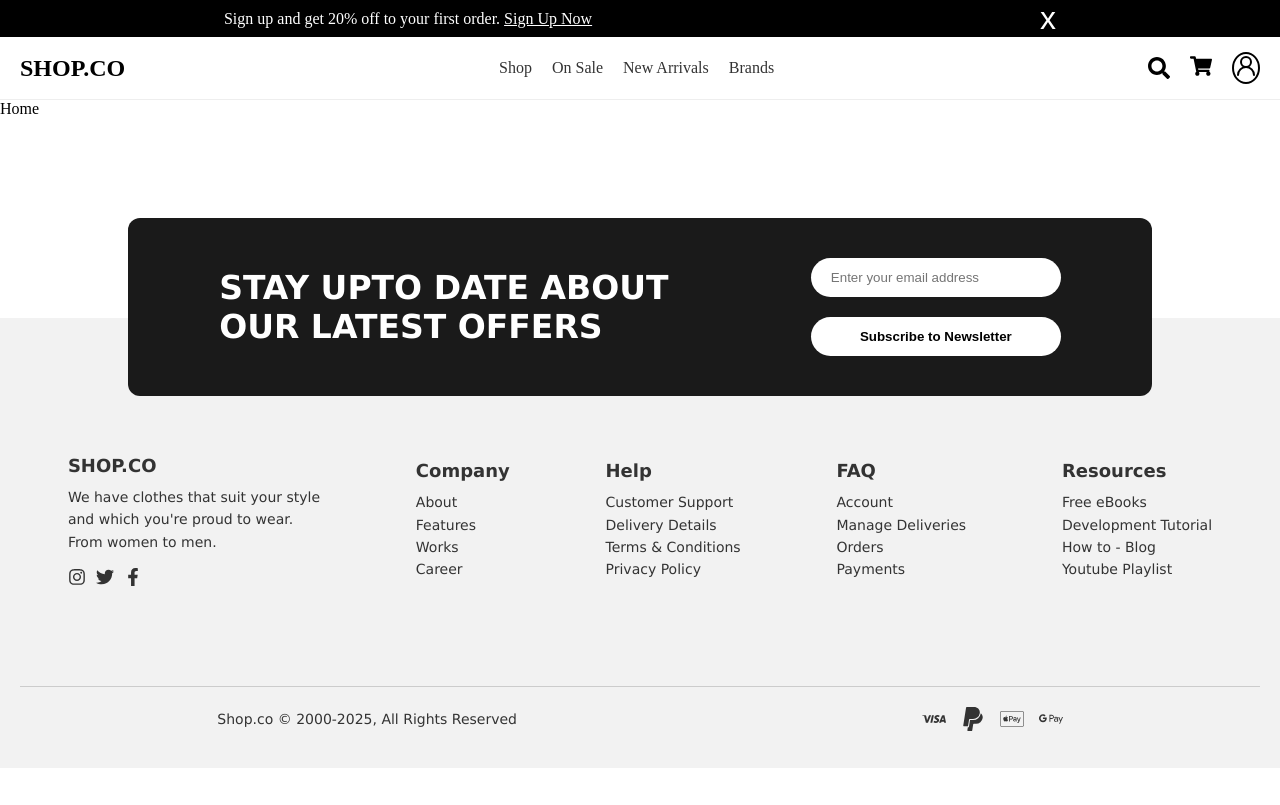
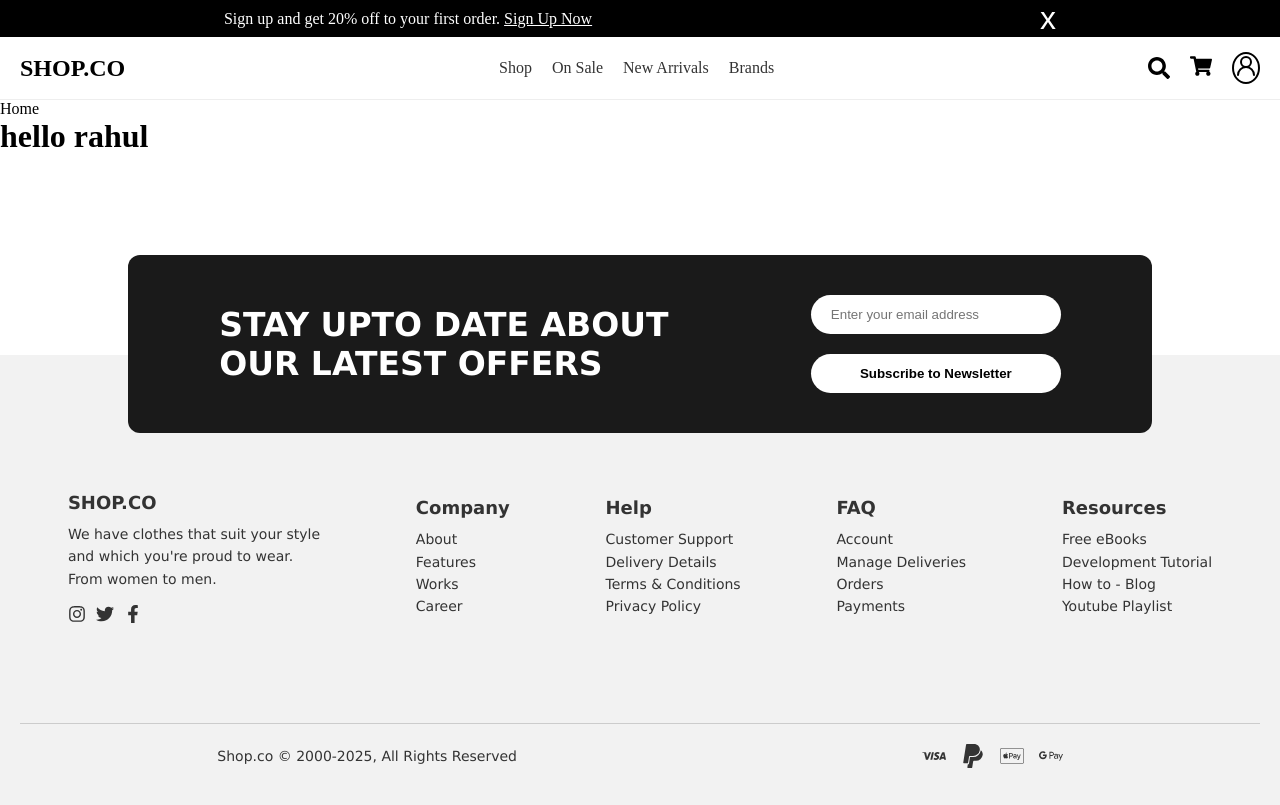
Before and after one commit to Rahulsaini8989iu/E-commers-web, a React (Vite) app: page / in a window 1280 px wide. Built offline with nearby package versions, Linux system fonts and the light colour scheme.

Commit message:
mychanges

```diff
--- a/src/Pages/HomePage/Home.jsx
+++ b/src/Pages/HomePage/Home.jsx
@@ -5,6 +5,7 @@ const Home = () => {
   return (
     <>
       Home
+      <h1>hello rahul</h1>
     </>
   )
 }
```
